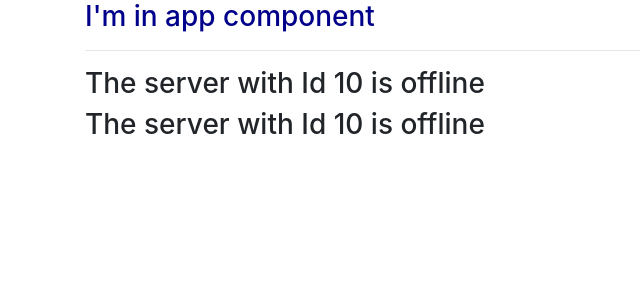
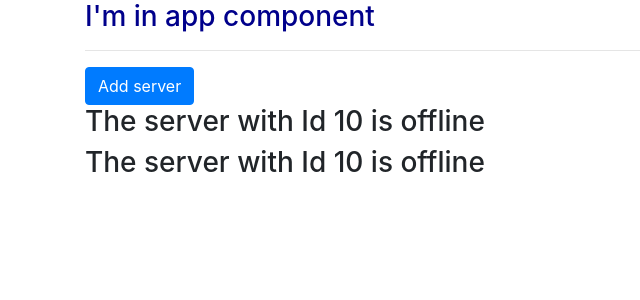
Before and after one commit to rzribeiro/my-first-app-angular2, an Angular app: page / in a window 1280 px wide. Shown: the top 300 px of the page, without its empty margins (0-640 px from the left). Built offline with nearby package versions, Linux system fonts and the light colour scheme.

Commit message:
Property biding

```diff
--- a/src/app/servers/servers.component.html
+++ b/src/app/servers/servers.component.html
@@ -1,2 +1,4 @@
+<button class="btn btn-primary"
+        [disabled]="!allowNewServer">Add server</button>
 <app-server></app-server>
 <app-server></app-server>
--- a/src/app/servers/servers.component.ts
+++ b/src/app/servers/servers.component.ts
@@ -9,7 +9,13 @@
 })
 export class ServersComponent implements OnInit {
 
-  constructor() { }
+  allowNewServer: boolean = false;
+
+  constructor() {
+    setTimeout(() => {
+      this.allowNewServer = true;
+    }, 2000);
+  }
 
   ngOnInit() {
   }
```
